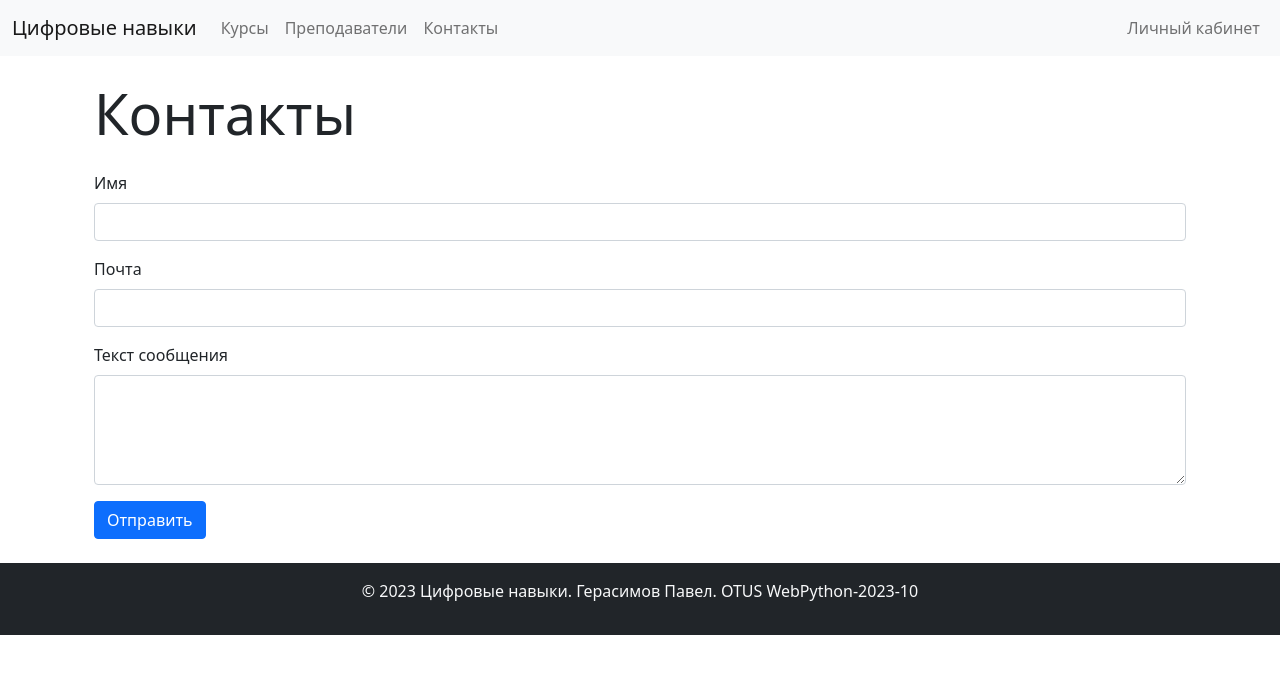
After one commit to pgerasimov/learning-site-otus, a Django app: page /contacts/ in a window 1280 px wide. The commit adds this page. Shown: the top 674 px of the page. Run offline with Django 5.2, Linux system fonts and the light colour scheme.

Commit message:
Add rq + maildump

```diff
--- a/app/forms.py
+++ b/app/forms.py
@@ -7,4 +7,8 @@ class CourseForm(forms.ModelForm):
         model = Course
         fields = '__all__'
 
-# Остальной код форм, если есть
+
+class ContactForm(forms.Form):
+    name = forms.CharField(label='Имя', max_length=100)
+    email = forms.EmailField(label='Почта')
+    message = forms.CharField(label='Текст сообщения', widget=forms.Textarea)
--- a/app/templates/app/base.html
+++ b/app/templates/app/base.html
@@ -38,6 +38,9 @@
                 <li class="nav-item">
                     <a class="nav-link" href="/teachers_list">Преподаватели</a>
                 </li>
+                <li class="nav-item">
+                    <a class="nav-link" href="{% url 'contacts' %}">Контакты</a>
+                </li>
             </ul>
            <ul class="navbar-nav ms-auto mb-2 mb-lg-0">
                  {% if user.is_authenticated %}
--- /dev/null
+++ b/app/templates/app/contact.html
@@ -0,0 +1,34 @@
+<!-- templates/contact.html -->
+
+{% extends 'app/base.html' %}
+
+{% block title %}Контакты - Цифровые навыки{% endblock %}
+
+{% block content %}
+
+    <!-- Заголовок страницы -->
+    <div class="container mt-4">
+        <h1 class="display-4">Контакты</h1>
+    </div>
+
+    <!-- Форма для отправки сообщения -->
+    <div class="container mt-4">
+        <form method="post" action="{% url 'contact_submit' %}">
+            {% csrf_token %}
+            <div class="mb-3">
+                <label for="name" class="form-label">Имя</label>
+                <input type="text" class="form-control" id="name" name="name" required>
+            </div>
+            <div class="mb-3">
+                <label for="email" class="form-label">Почта</label>
+                <input type="email" class="form-control" id="email" name="email" required>
+            </div>
+            <div class="mb-3">
+                <label for="message" class="form-label">Текст сообщения</label>
+                <textarea class="form-control" id="message" name="message" rows="4" required></textarea>
+            </div>
+            <button type="submit" class="btn btn-primary">Отправить</button>
+        </form>
+    </div>
+
+{% endblock %}
--- a/app/urls.py
+++ b/app/urls.py
@@ -4,7 +4,7 @@ from django.contrib.auth import views as auth_views
 
 from mysite import settings
 from .views import IndexView, CourseDetailView, CourseEditView, CourseDeleteView, CourseCreateView, CustomLoginView, \
-    RegisterView, UserProfileView, UserProfileEditView, UserProfileEditView, TeacherListView, TeacherDetailView
+    RegisterView, UserProfileView, UserProfileEditView, UserProfileEditView, TeacherListView, TeacherDetailView, ContactView, ContactSubmitView
 
 if settings.DEBUG:
     import debug_toolbar
@@ -24,4 +24,7 @@ if settings.DEBUG:
         path('profile/', UserProfileView.as_view(), name='profile'),
         path('profile/<str:username>/', UserProfileView.as_view(), name='profile'),
         path('profile/edit/', UserProfileEditView.as_view(), name='profile_edit'),
+        path('contacts/', ContactView.as_view(), name='contacts'),
+        path('contact_submit/', ContactSubmitView.as_view(), name='contact_submit'),
+
     ]
--- a/app/views.py
+++ b/app/views.py
@@ -1,14 +1,22 @@
+import smtplib
+from email.mime.text import MIMEText
+from email.mime.multipart import MIMEMultipart
+from email.header import Header
+import time
+
+import django_rq
 from django.contrib import messages
-from django.contrib.auth.forms import UserCreationForm
 from django.contrib.auth.decorators import login_required
-from django.urls import reverse_lazy
-from django.utils.decorators import method_decorator
+from django.core.mail import mail_admins
 from django.views import View
 from django.contrib.auth.views import LoginView
+from django.urls import reverse_lazy
 from django.shortcuts import render, redirect
-from django.views.generic import CreateView, ListView, DetailView
+from django.views.generic import CreateView, ListView, DetailView, TemplateView, FormView
+from django.utils.decorators import method_decorator
+from django.contrib.auth.forms import UserCreationForm
 
-from .forms import CourseForm
+from .forms import CourseForm, ContactForm
 from .models import Course, UserProfile
 
 
@@ -155,3 +163,60 @@ class RegisterView(CreateView):
         response = super().form_valid(form)
         messages.success(self.request, 'Регистрация прошла успешно. Теперь вы можете войти.')
         return response
+
+
+class ContactView(TemplateView):
+    template_name = 'app/contact.html'
+
+
+class ContactSubmitView(FormView):
+    template_name = 'app/contact_submit.html'
+    form_class = ContactForm
+    success_url = reverse_lazy('contacts')
+
+    def form_valid(self, form):
+        # Отправка писем через очередь задач
+        queue = django_rq.get_queue('default')
+
+        # Используем введенный в форме адрес электронной почты
+        user_email = form.cleaned_data['email']
+
+        # Задача для отправки на адрес из формы
+        queue.enqueue(
+            send_contact_email,
+            user_email,
+            form.cleaned_data['name'],
+            'Уважаемый {}, мы получили ваше сообщение и скоро ответим.'.format(form.cleaned_data['name']),
+            'first@example.com'
+        )
+
+        # Задача для отправки на адрес админа
+        queue.enqueue(
+            send_contact_email,
+            user_email,
+            form.cleaned_data['name'],
+            form.cleaned_data['message'],
+            'second@example.com'
+        )
+
+        messages.success(self.request, 'Сообщение успешно отправлено!')
+        return super().form_valid(form)
+
+
+def send_contact_email(sender_email, sender_name, message, recipient):
+    smtp_host = 'localhost'
+    smtp_port = 1025
+
+    server = smtplib.SMTP(smtp_host, smtp_port)
+
+    subject = 'Новое сообщение от {}'.format(sender_name)
+    body = 'Отправитель: {}\nEmail: {}\n\n{}'.format(sender_name, sender_email, message)
+
+    msg = MIMEMultipart()
+    msg['From'] = 'Наш сервис <support@our-service-email.ru>'
+    msg['To'] = recipient
+    msg['Subject'] = Header(subject, 'utf-8').encode()
+    msg.attach(MIMEText(body, 'plain'))
+
+    server.send_message(msg)
+    server.quit()
```
Also changed, not shown: mysite/settings.py (+17 -0 lines), requirements.txt (+27 -0 lines), README.md.
